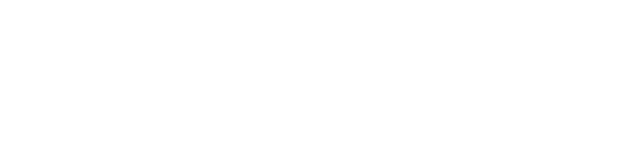
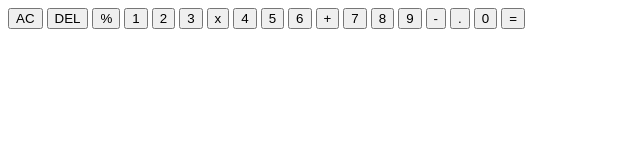
Before and after one commit to shushantupadhyaya/Basic-Calculator, a plain HTML site: page index.html in a window 1280 px wide. Shown: the whole page, without its empty margins (0-640 px from the left). Drawn offline with Linux system fonts and the light colour scheme.

Commit message:
grid start

```diff
--- a/index.html
+++ b/index.html
@@ -9,6 +9,29 @@
     <script src="script.js" defer></script>
   </head>
   <body>
-
+    <div class="calculator">
+      <div class="output">
+        <div class="previous-op"></div>
+        <div class="current-op"></div>
+      </div>
+      <button class="span2">AC</button>
+      <button>DEL</button>
+      <button>%</button>
+      <button>1</button>
+      <button>2</button>
+      <button>3</button>
+      <button>x</button>
+      <button>4</button>
+      <button>5</button>
+      <button>6</button>
+      <button>+</button>
+      <button>7</button>
+      <button>8</button>
+      <button>9</button>
+      <button>-</button>
+      <button>.</button>
+      <button>0</button>
+      <button class="span2">=</button>
+    </div>
   </body>
 </html>
```
